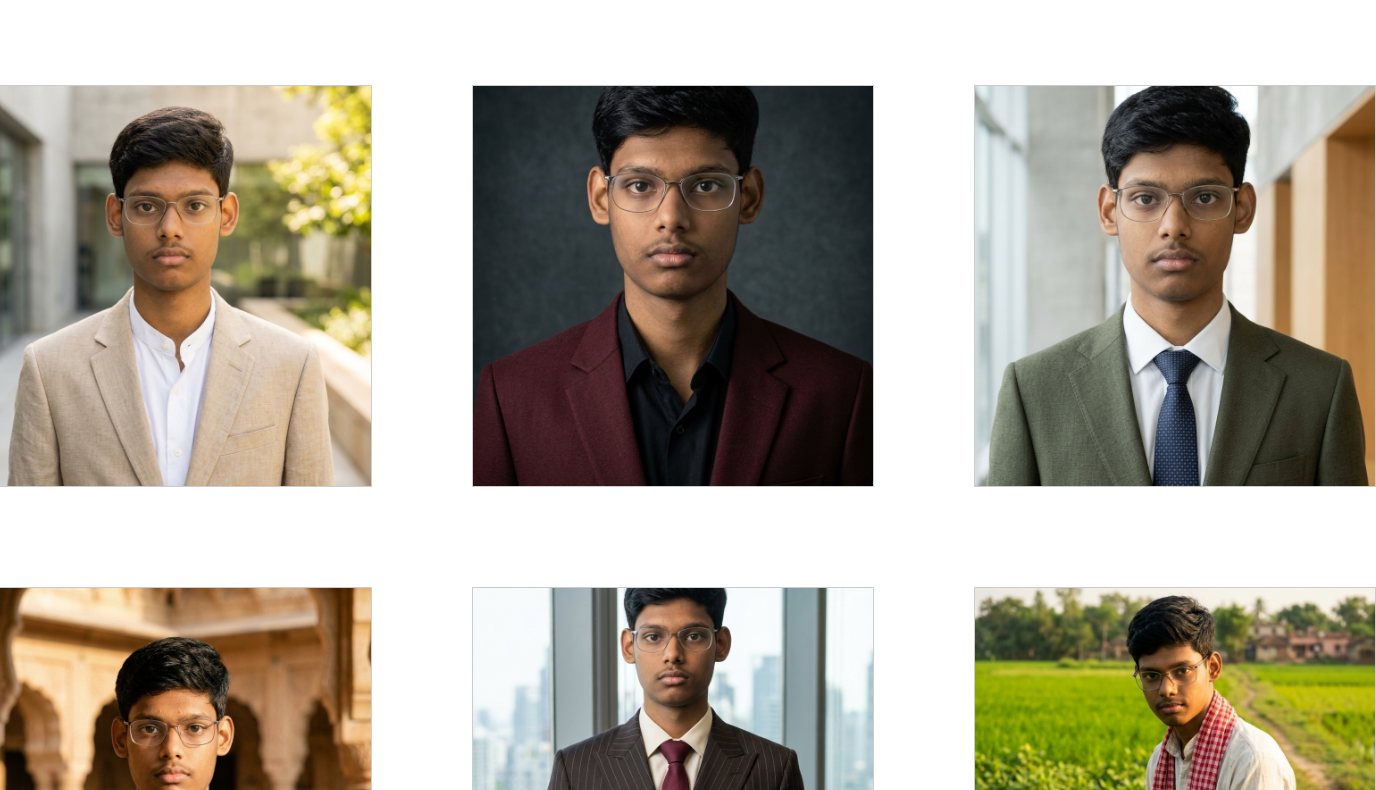
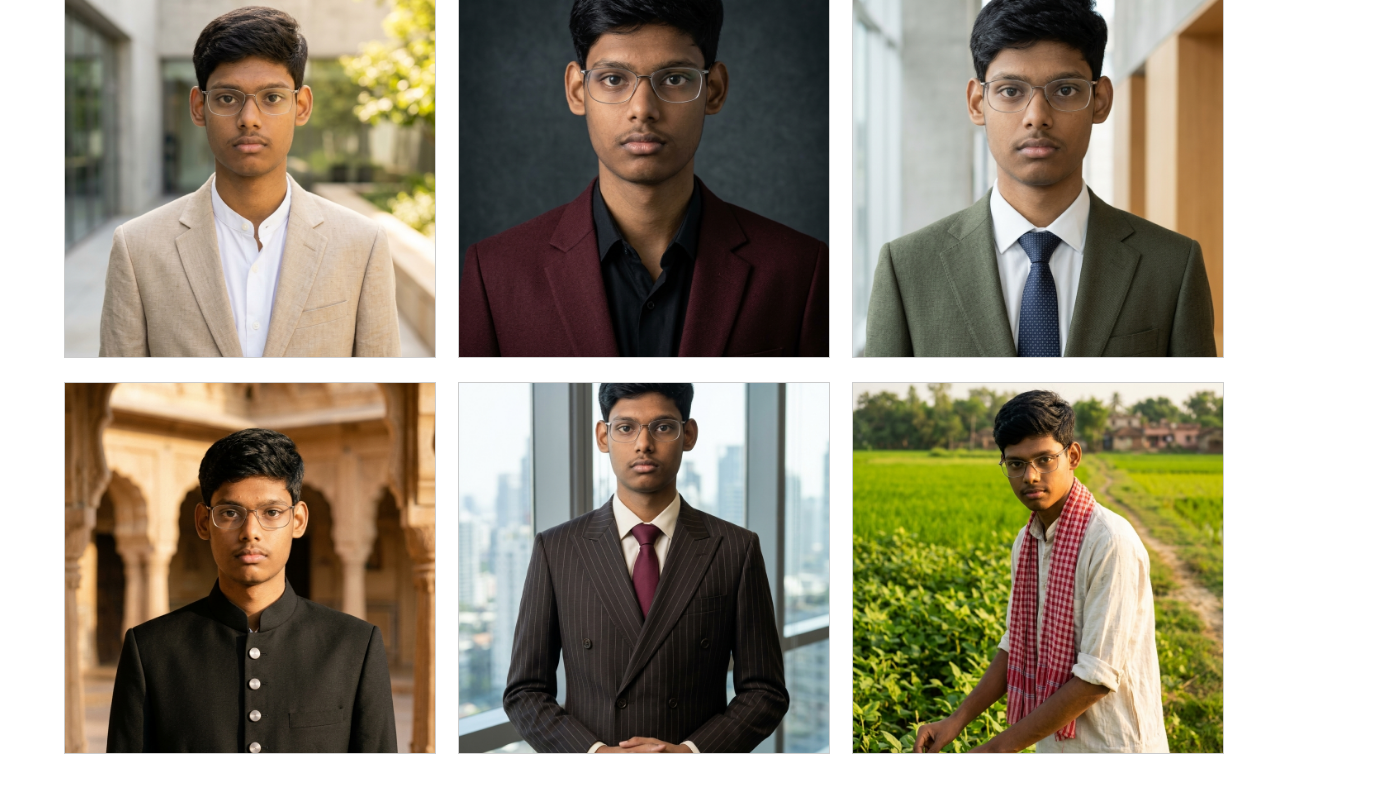
Before and after one commit to shubhamvivot2-dotcom/style-css, a plain HTML site: page css1/classwork/practiceqs.html in a window 1280 px wide. Shown: the part 442-1232 px from the top of the page, 1376 px wide, since content can reach past the window. Drawn offline with Linux system fonts and the light colour scheme.

Commit message:
Update responsive grid media queries (mobile-first 1/2/3 columns)

```diff
--- a/css1/classwork/practiceqs.html
+++ b/css1/classwork/practiceqs.html
@@ -5,20 +5,24 @@
     <meta name="viewport" content="width=device-width, initial-scale=1.0">
     <title>Document</title>
     <style>
+        /* Mobile first (less than 600px): 1 column */
         .grid-container {
-            width:100vw;
-            height:100vh;
-            margin: 25px;
-            gap:100px;
+            width: 100%;
+            padding: 16px;
+            box-sizing: border-box;
             display: grid;
-            justify-content: center;
-            grid-template-columns: repeat(3, 1fr);}
-            .card{
-             width: 400px;
-                height: 400px;
+            grid-template-columns: 1fr;
+            gap: 16px;
+        }
 
+        .card {
+            width: 100%;
+            max-width: 400px;
+            margin: 0 auto;
+            aspect-ratio: 4 / 5;
             border: 1px solid #ccc;
         }
+
         .card img {
             width: 100%;
             height: 100%;
@@ -26,38 +30,40 @@
             display: block;
         }
 
-            @media (max-width: 768px) {
+
+        @media (min-width: 600px) {
+            .grid-container {
+                grid-template-columns: repeat(2, 1fr);
+            }
+
+            .card {
+                max-width: none;
+                margin: 0;
+            }
+        }
+
+
+        @media (min-width: 769px) {
             .grid-container {
                 width: 100%;
-                    height: auto;
-                    margin: 0;
-                    padding: 16px;
-                    box-sizing: border-box;
-                    grid-template-columns: repeat(2, 1fr);
-                    gap: 16px;
+                max-width: 1200px;
+                margin: 0 auto;
+                padding: 24px;
+                gap: 24px;
+                grid-template-columns: repeat(3, 1fr);
             }
 
             .card {
                 width: 100%;
+                max-width: 400px;
                 height: auto;
-                    aspect-ratio: 4 / 5;
-                }
-            }
-
-            @media (max-width: 600px) {
-                .grid-container {
-                    grid-template-columns: 1fr;
-                }
-
-                .card {
-                    max-width: 400px;
-                    margin: 0 auto;
+                aspect-ratio: 1 / 1;
             }
         }
     </style>
 </head>
 <body>
-    <div class="grid-container" ;">
+    <div class="grid-container">
        <div class="card">
             <img src="WhatsApp Image 2026-11-26 at 9.39.37 AM.jpeg" alt="Navy Blazer Studio">
         </div>
```
Lines whose indentation alone changed are shown as unchanged.
